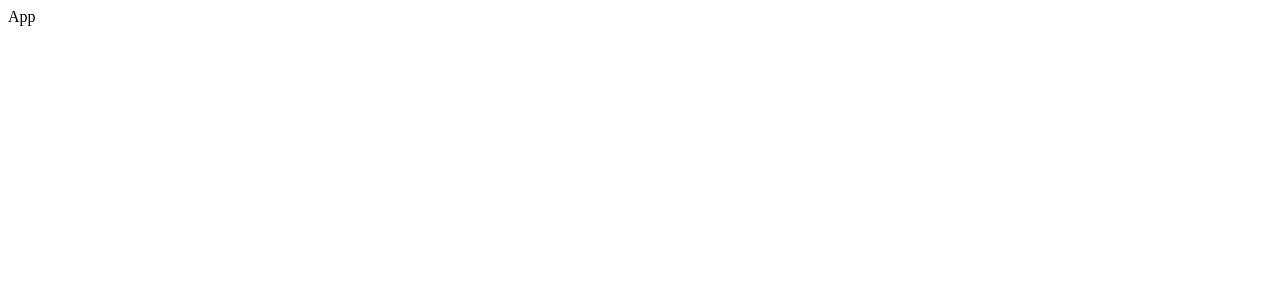
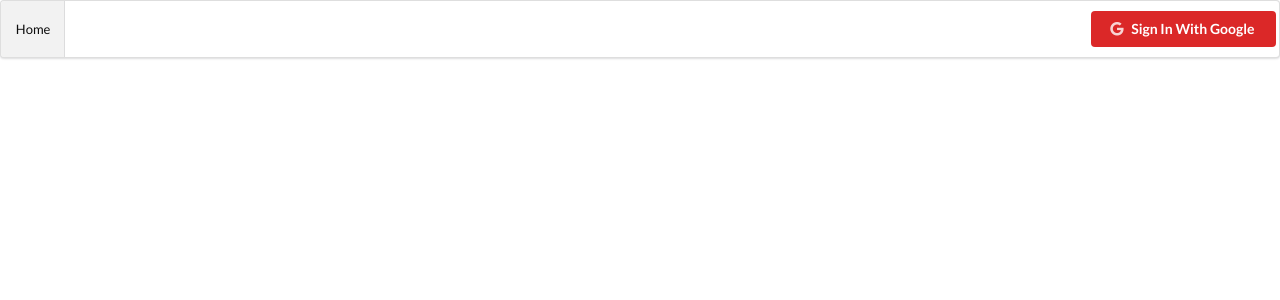
Before and after one commit to MoElwekil/R_Streaming, a React (Create React App) app: page / in a window 1280 px wide. Shown: the top 300 px of the page. Built offline with nearby package versions, Linux system fonts and the light colour scheme.

Commit message:
header added

```diff
--- a/public/index.html
+++ b/public/index.html
@@ -1,14 +1,12 @@
 <!DOCTYPE html>
 <html lang="en">
+
 <head>
   <meta charset="utf-8" />
   <link rel="icon" href="%PUBLIC_URL%/favicon.ico" />
   <meta name="viewport" content="width=device-width, initial-scale=1" />
   <meta name="theme-color" content="#000000" />
-    <meta
-      name="description"
-      content="Web site created using create-react-app"
-    />
+  <meta name="description" content="Web site created using create-react-app" />
   <link rel="apple-touch-icon" href="%PUBLIC_URL%/logo192.png" />
   <!--
       manifest.json provides metadata used when your web app is installed on a
@@ -24,8 +22,10 @@
       work correctly both with client-side routing and a non-root public URL.
       Learn how to configure a non-root public URL by running `npm run build`.
     -->
+  <link rel="stylesheet" href="https://cdnjs.cloudflare.com/ajax/libs/semantic-ui/2.4.1/semantic.min.css">
   <title>React App</title>
 </head>
+
 <body>
   <noscript>You need to enable JavaScript to run this app.</noscript>
   <div id="root"></div>
@@ -40,4 +40,5 @@
       To create a production bundle, use `npm run build` or `yarn build`.
     -->
 </body>
+
 </html>
--- a/src/components/App.js
+++ b/src/components/App.js
@@ -1,8 +1,12 @@
 import React from 'react'
+
+import Header from './page-parts/Header'
 
 const App = () => {
     return (
-        <div>App</div>
+        <div>
+            <Header />
+        </div>
     )
 }
 export default App
--- /dev/null
+++ b/src/components/page-parts/Header.js
@@ -0,0 +1,19 @@
+import React from 'react'
+
+const Header = () => {
+    return (
+        <div className="ui small menu">
+            <a className="active item">
+                Home
+            </a>
+            <div className="right menu" style={{padding:'10px 0'}}>
+                <button class="ui google red  button" >
+                    <i class="google  icon"></i>
+                    Sign In With Google
+                </button>
+            </div>
+        </div>
+    )
+}
+
+export default Header
```
Lines whose indentation alone changed are shown as unchanged.
